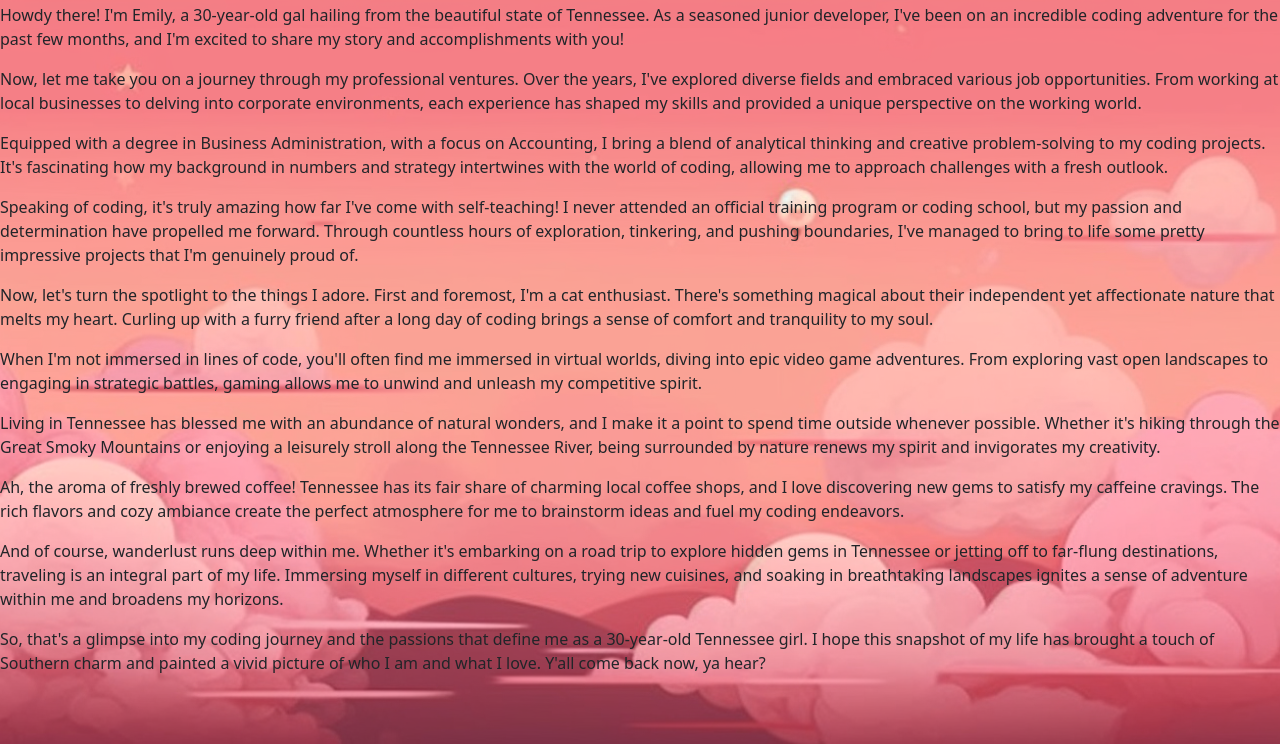
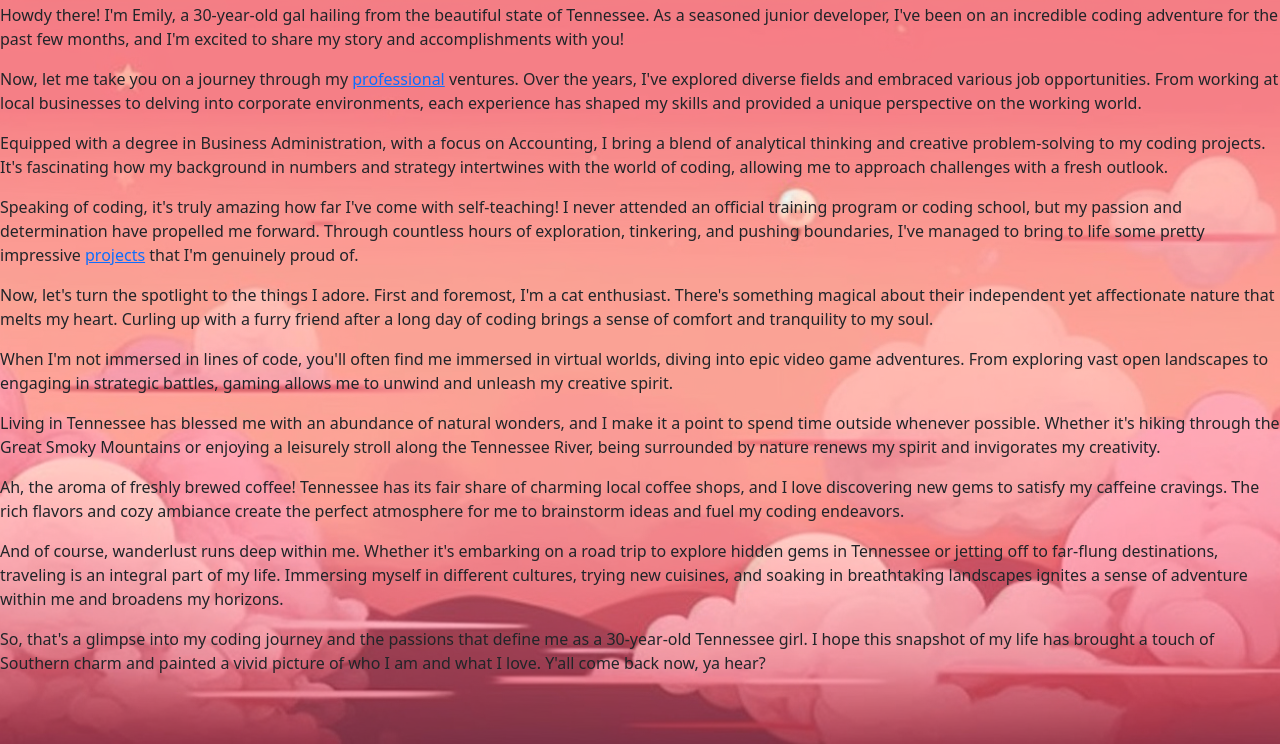
Before and after one commit to MarcieOni/portfolio, a plain HTML site: page index.html in a window 1280 px wide. Shown: the part 53-797 px from the top of the page. Drawn offline with nearby package versions, Linux system fonts and the light colour scheme.

Commit message:
add links 2 other sections of the page in the info section

```diff
--- a/index.html
+++ b/index.html
@@ -18,47 +18,33 @@
                 <p>
                     Howdy there! I'm Emily, a 30-year-old gal hailing from the beautiful state of Tennessee. As a seasoned junior developer, I've been on an incredible coding adventure for the past few months, and I'm excited to share my story and accomplishments with you!
                 </p>
-
                 <p>
-                    Now, let me take you on a journey through my professional ventures. Over the years, I've explored diverse fields and embraced various job opportunities. From working at local businesses to delving into corporate environments, each experience has shaped my skills and provided a unique perspective on the working world.
+                    Now, let me take you on a journey through my <a href="#jerbs">professional</a> ventures. Over the years, I've explored diverse fields and embraced various job opportunities. From working at local businesses to delving into corporate environments, each experience has shaped my skills and provided a unique perspective on the working world.
                 </p>
-
                 <p>
                     Equipped with a degree in Business Administration, with a focus on Accounting, I bring a blend of analytical thinking and creative problem-solving to my coding projects. It's fascinating how my background in numbers and strategy intertwines with the world of coding, allowing me to approach challenges with a fresh outlook.
                 </p>
-
                 <p>
-                    Speaking of coding, it's truly amazing how far I've come with self-teaching! I never attended an official training program or coding school, but my passion and determination have propelled me forward. Through countless hours of exploration, tinkering, and pushing boundaries, I've managed to bring to life some pretty impressive projects that I'm genuinely proud of.
+                    Speaking of coding, it's truly amazing how far I've come with self-teaching! I never attended an official training program or coding school, but my passion and determination have propelled me forward. Through countless hours of exploration, tinkering, and pushing boundaries, I've managed to bring to life some pretty impressive <a href="#projects">projects</a> that I'm genuinely proud of.
                 </p>
-
                 <p>
                     Now, let's turn the spotlight to the things I adore. First and foremost, I'm a cat enthusiast. There's something magical about their independent yet affectionate nature that melts my heart. Curling up with a furry friend after a long day of coding brings a sense of comfort and tranquility to my soul.
                 </p>
-
                 <p>
-                    When I'm not immersed in lines of code, you'll often find me immersed in virtual worlds, diving into epic video game adventures. From exploring vast open landscapes to engaging in strategic battles, gaming allows me to unwind and unleash my competitive spirit.
+                    When I'm not immersed in lines of code, you'll often find me immersed in virtual worlds, diving into epic video game adventures. From exploring vast open landscapes to engaging in strategic battles, gaming allows me to unwind and unleash my creative spirit.
                 </p>
-
                 <p>
                     Living in Tennessee has blessed me with an abundance of natural wonders, and I make it a point to spend time outside whenever possible. Whether it's hiking through the Great Smoky Mountains or enjoying a leisurely stroll along the Tennessee River, being surrounded by nature renews my spirit and invigorates my creativity.
                 </p>
-
                 <p>
                     Ah, the aroma of freshly brewed coffee! Tennessee has its fair share of charming local coffee shops, and I love discovering new gems to satisfy my caffeine cravings. The rich flavors and cozy ambiance create the perfect atmosphere for me to brainstorm ideas and fuel my coding endeavors.
                 </p>
-
                 <p>
                     And of course, wanderlust runs deep within me. Whether it's embarking on a road trip to explore hidden gems in Tennessee or jetting off to far-flung destinations, traveling is an integral part of my life. Immersing myself in different cultures, trying new cuisines, and soaking in breathtaking landscapes ignites a sense of adventure within me and broadens my horizons.
                 </p>
-
                 <p>
                     So, that's a glimpse into my coding journey and the passions that define me as a 30-year-old Tennessee girl. I hope this snapshot of my life has brought a touch of Southern charm and painted a vivid picture of who I am and what I love. Y'all come back now, ya hear?
                 </p>
-
-                <!-- heyy there! my name is emily and i am a jr dev o: i have been learning how to code for a few months now and this is a small project that will be about me and the things i have accomplished so far!
-                i have had a few different <a href="#jerbs">jobs</a> in various fields over the yrs.
-                i have a degree in business adminstration with a focus in accounting.
-                all of the code i know is self taught! i have no offical training or school! I have made sum really neat <a href="#projects">projects</a> since i started coding that i am really excited about! -->
             </div>
         </div>
 
```
